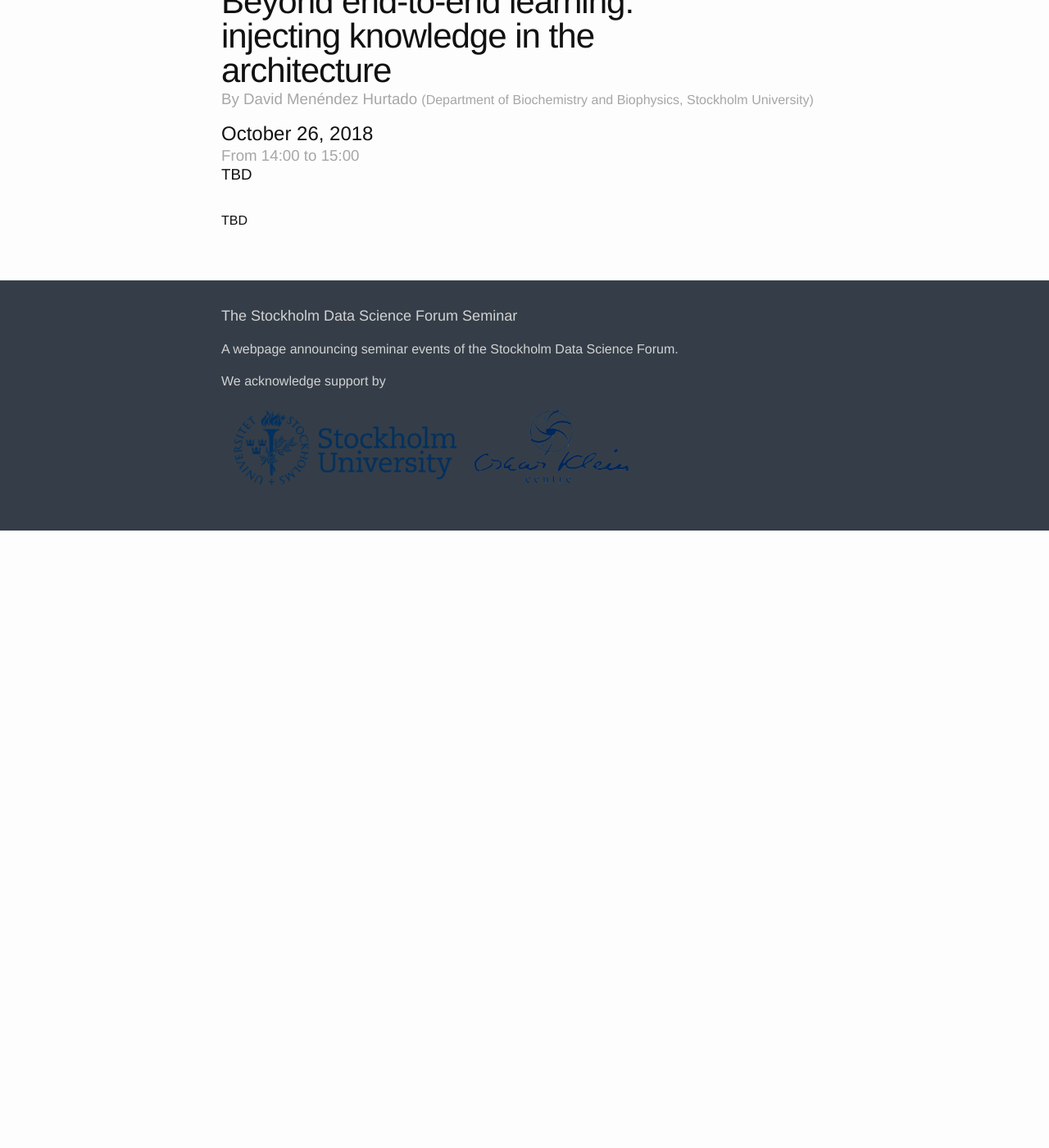
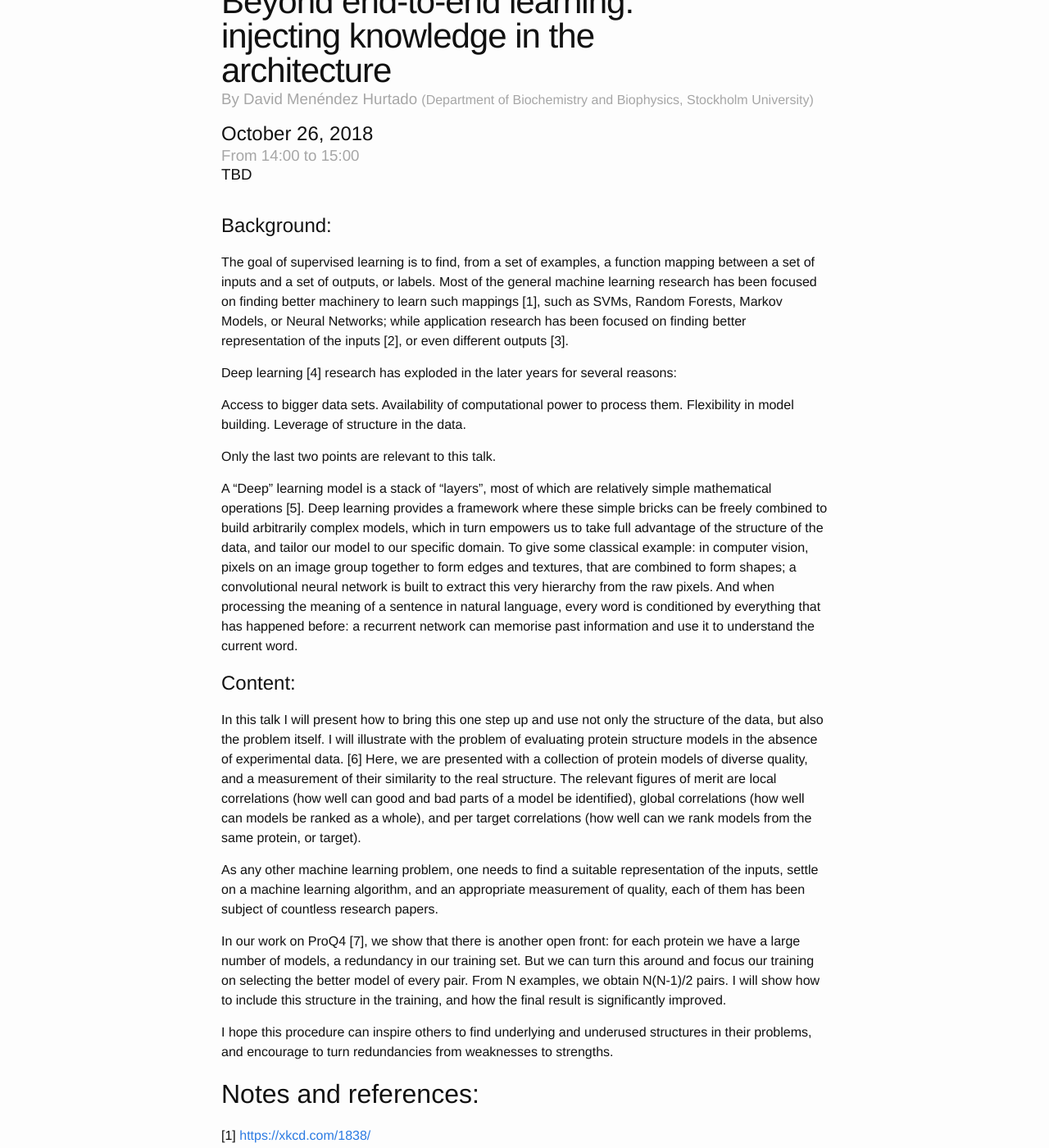
Before and after one commit to sudsfs/sudsfs.github.io, a Jekyll site: the page built from _posts/2018-10-26-David_Menendez.md, in a window 1280 px wide and 1400 px high, scrolled down 503 px. Shown: the whole window at 82% size. Built offline with Jekyll 4.4.1, drawn with Linux system fonts in a browser that asks for light colours; before the commit the page ends 1150 px from its top, so only the background shows below that; some of the changed text lies outside the part shown.

Commit message:
added information for talk by David

```diff
--- a/_posts/2018-10-26-David_Menendez.md
+++ b/_posts/2018-10-26-David_Menendez.md
@@ -20,4 +20,46 @@ speaker_photo:
 organiser: "Jens Jasche"
 
 ---
-TBD
+Background:
+=======
+The goal of supervised learning is to find, from a set of examples, a function mapping between a set of inputs and a set of outputs, or labels. Most of the general machine learning research has been focused on finding better machinery to learn such mappings [1], such as SVMs, Random Forests, Markov Models, or Neural Networks; while application research has been focused on finding better representation of the inputs [2], or even different outputs [3].
+
+Deep learning [4] research has exploded in the later years for several reasons:
+
+Access to bigger data sets.
+Availability of computational power to process them.
+Flexibility in model building.
+Leverage of structure in the data.
+
+Only the last two points are relevant to this talk.
+
+A “Deep” learning model is a stack of “layers”, most of which are relatively simple mathematical operations [5]. Deep learning provides a framework where these simple bricks can be freely combined to build arbitrarily complex models, which in turn empowers us to take full advantage of the structure of the data, and tailor our model to our specific domain. To give some classical example: in computer vision, pixels on an image group together to form edges and textures, that are combined to form shapes; a convolutional neural network is built to extract this very hierarchy from the raw pixels. And when processing the meaning of a sentence in natural language, every word is conditioned by everything that has happened before: a recurrent network can memorise past information and use it to understand the current word.
+
+
+Content:
+=====
+In this talk I will present how to bring this one step up and use not only the structure of the data, but also the problem itself. I will illustrate with the problem of evaluating protein structure models in the absence of experimental data. [6] Here, we are presented with a collection of protein models of diverse quality, and a measurement of their similarity to the real structure. The relevant figures of merit are local correlations (how well can good and bad parts of a model be identified), global correlations (how well can models be ranked as a whole), and per target correlations (how well can we rank models from the same protein, or target).
+
+As any other machine learning problem, one needs to find a suitable representation of the inputs, settle on a machine learning algorithm, and an appropriate measurement of quality, each of them has been subject of countless research papers.
+
+In our work on ProQ4 [7], we show that there is another open front: for each protein we have a large number of models, a redundancy in our training set. But we can turn this around and focus our training on selecting the better model of every pair. From N examples, we obtain N(N-1)/2 pairs. I will show how to include this structure in the training, and how the final result is significantly improved.
+
+I hope this procedure can inspire others to find underlying and underused structures in their problems, and encourage to turn redundancies from weaknesses to strengths.
+
+
+Notes and references:
+----------------------------
+
+[1] [https://xkcd.com/1838/](https://xkcd.com/1838/)
+
+[2] For example, in computer vision, SIFT features were the state of the art until the explosion of Deep Learning. [link](https://opencv-python-tutroals.readthedocs.io/en/latest/py_tutorials/py_feature2d/py_sift_intro/py_sift_intro.html)
+
+[3] Uziela K, Menéndez Hurtado D, Shu N, Wallner B, Elofsson A. Improved protein model quality assessments by changing the target function. Proteins. 2018;86:654–663. [link](https://doi.org/10.1002/prot.25492)
+
+[4] A good and thorough introduction: www.deeplearningbook.org. For something shorter: LeCunn Y, Bengio Y, Hinton G, Deep learning. Nature. 2015. [link](https://doi.org/10.1038/nature14539)
+
+[5] Ie, mostly linear operations, with a point-wise non-linear operation.
+
+[6] Daisuke Kihara, Hao Chen and Yifeng David Yang, “Quality Assessment of Protein Structure Models”, Current Protein & Peptide Science (2009) 10: 216. [link](https://doi.org/10.2174/138920309788452173)
+
+[7] Menéndez Hurtado D, Uziela K, Elofsson A, “Deep transfer learning in the assessment of the quality of protein models” (2018) arXiv:1804.06281
```
